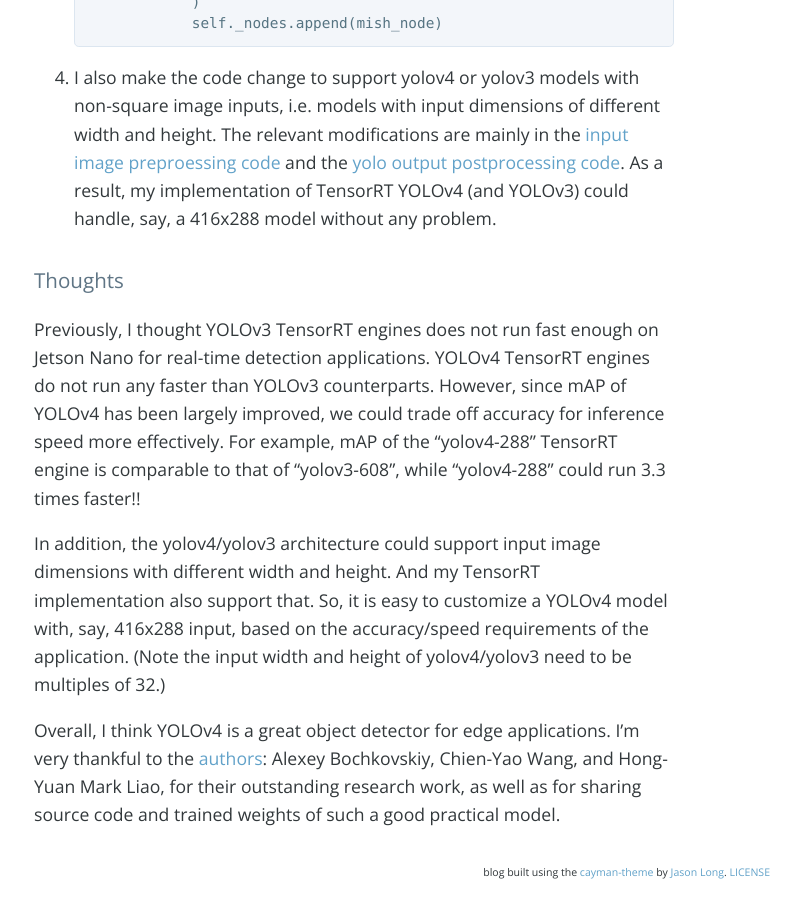
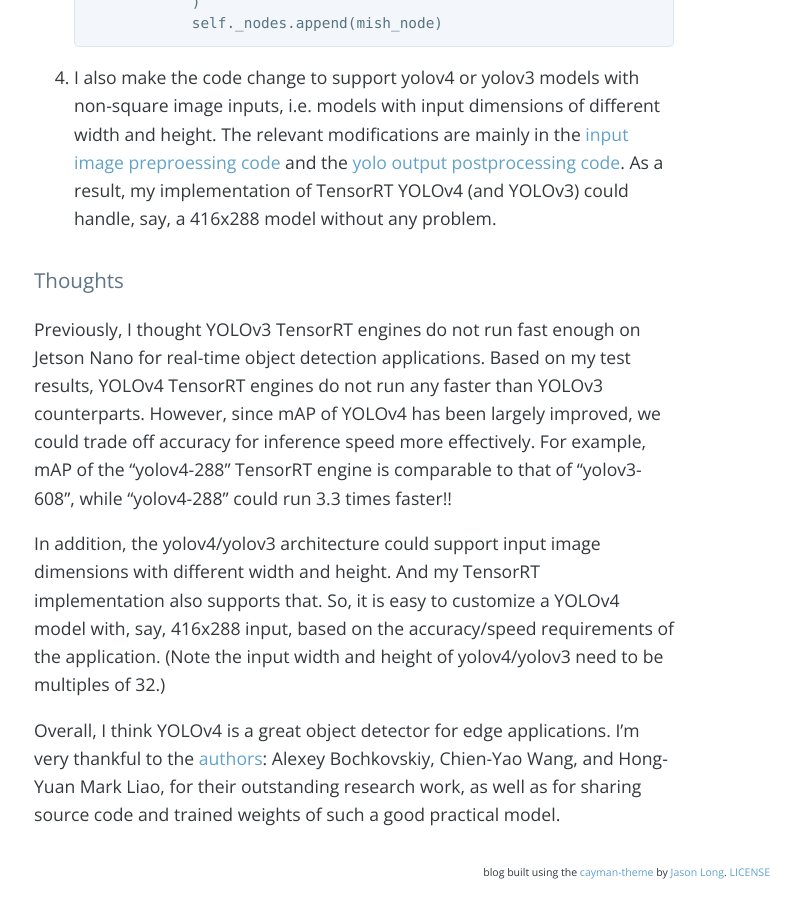
Before and after one commit to jkjung-avt/jkjung-avt.github.io, a Jekyll site: the page built from _posts/2020-07-18-tensorrt-yolov4.md, in a window 1280 px wide and 900 px high, scrolled down 4811 px. Shown: the whole window, without its empty margins (286-1084 px from the left). Built offline with Jekyll 4.4.1, drawn with Linux system fonts in a browser that asks for light colours; nearby versions of some CDN libraries; comment, search, counter and statistics services are not loaded.

Commit message:
Correct a couple of typos

```diff
--- a/_posts/2020-07-18-tensorrt-yolov4.md
+++ b/_posts/2020-07-18-tensorrt-yolov4.md
@@ -144,8 +144,8 @@
 
 # Thoughts
 
-Previously, I thought YOLOv3 TensorRT engines does not run fast enough on Jetson Nano for real-time detection applications.  YOLOv4 TensorRT engines do not run any faster than YOLOv3 counterparts.  However, since mAP of YOLOv4 has been largely improved, we could trade off accuracy for inference speed more effectively.  For example, mAP of the "yolov4-288" TensorRT engine is comparable to that of "yolov3-608", while "yolov4-288" could run 3.3 times faster!!
+Previously, I thought YOLOv3 TensorRT engines do not run fast enough on Jetson Nano for real-time object detection applications.  Based on my test results, YOLOv4 TensorRT engines do not run any faster than YOLOv3 counterparts.  However, since mAP of YOLOv4 has been largely improved, we could trade off accuracy for inference speed more effectively.  For example, mAP of the "yolov4-288" TensorRT engine is comparable to that of "yolov3-608", while "yolov4-288" could run 3.3 times faster!!
 
-In addition, the yolov4/yolov3 architecture could support input image dimensions with different width and height.  And my TensorRT implementation also support that.  So, it is easy to customize a YOLOv4 model with, say, 416x288 input, based on the accuracy/speed requirements of the application.  (Note the input width and height of yolov4/yolov3 need to be multiples of 32.)
+In addition, the yolov4/yolov3 architecture could support input image dimensions with different width and height.  And my TensorRT implementation also supports that.  So, it is easy to customize a YOLOv4 model with, say, 416x288 input, based on the accuracy/speed requirements of the application.  (Note the input width and height of yolov4/yolov3 need to be multiples of 32.)
 
 Overall, I think YOLOv4 is a great object detector for edge applications.  I'm very thankful to the [authors](https://arxiv.org/abs/2004.10934): Alexey Bochkovskiy, Chien-Yao Wang, and Hong-Yuan Mark Liao, for their outstanding research work, as well as for sharing source code and trained weights of such a good practical model.
```
